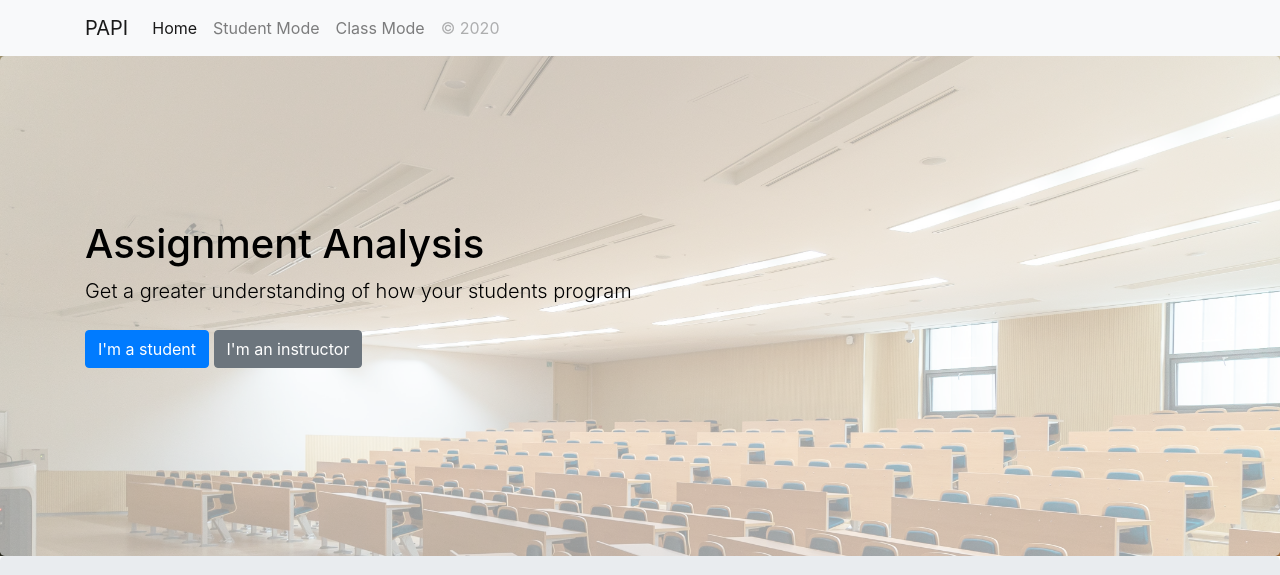
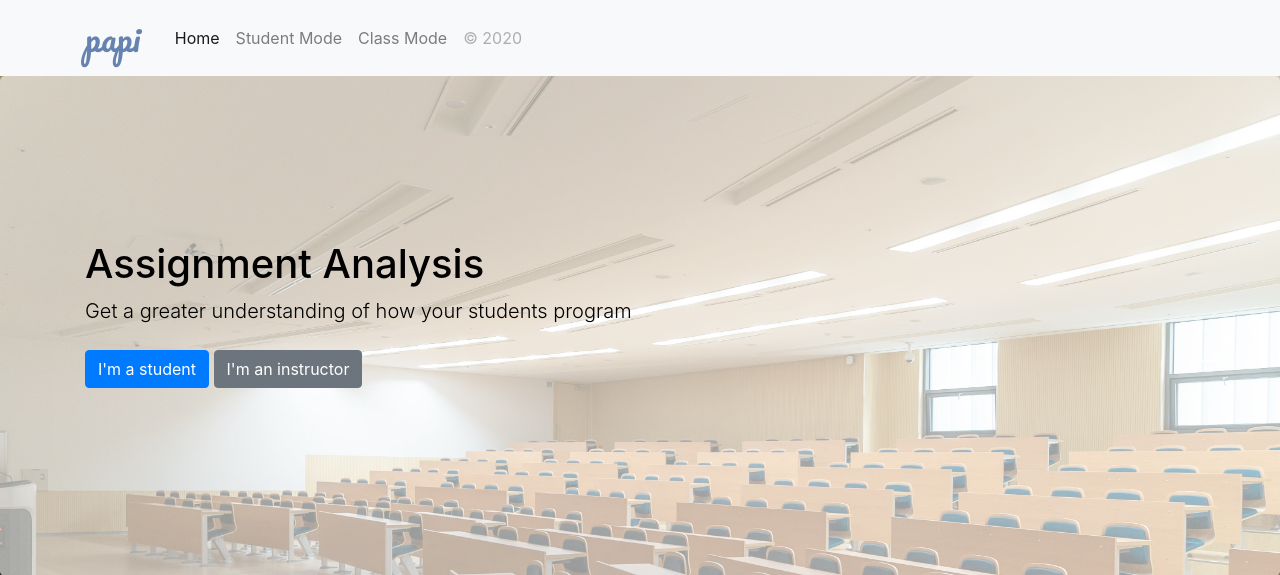
Before and after one commit to DanielGauthier8/PAPI, a Flask app: page / in a window 1280 px wide. Shown: the top 575 px of the page. Run offline with Flask 2, Linux system fonts and the light colour scheme; parts of the project's set-up code (start-up, migrations or seed data) failed here and were passed over; some libraries are stand-ins or nearby versions.

Commit message:
Add logo font
Used logo font from oringal CSS theme

```diff
--- a/templates/index.html
+++ b/templates/index.html
@@ -4,8 +4,8 @@
     <meta charset="utf-8">
     <meta name="viewport" content="width=device-width, initial-scale=1, shrink-to-fit=no">
     <link rel="stylesheet" href="https://maxcdn.bootstrapcdn.com/bootstrap/4.0.0/css/bootstrap.min.css" integrity="sha384-Gn5384xqQ1aoWXA+058RXPxPg6fy4IWvTNh0E263XmFcJlSAwiGgFAW/dAiS6JXm" crossorigin="anonymous">
-	<link href="https://fonts.googleapis.com/icon?family=Material+Icons"
-	  rel="stylesheet">
+	<link href="https://fonts.googleapis.com/icon?family=Material+Icons" rel="stylesheet">
+	<link href="https://fonts.googleapis.com/css2?family=Pacifico&display=swap" rel="stylesheet">
 	<style>
 		.material-icons {
 			font-family: 'Material Icons';
@@ -22,7 +22,13 @@
 			-webkit-font-smoothing: antialiased;
 			text-rendering: optimizeLegibility;
 			margin-bottom: 25px;
-			}
+		}
+		.logo {
+			font-family: 'Pacifico', cursive;
+			font-size: 25pt !important;
+			color: #6582b1 !important;
+			margin-right: 20pt !important;
+		}
 	</style>
 
 	<title>PAPI</title>
@@ -31,7 +37,7 @@
 
 	<nav class="navbar navbar-expand-lg navbar-light bg-light">
 		<div class="container">
-		<a class="navbar-brand" href="#">PAPI</a>
+		<a class="navbar-brand logo" href="#">papi</a>
 		<button class="navbar-toggler" type="button" data-toggle="collapse" data-target="#navbarNav" aria-controls="navbarNav" aria-expanded="false" aria-label="Toggle navigation">
 		  <span class="navbar-toggler-icon"></span>
 		</button>
@@ -46,7 +52,7 @@
 			<li class="nav-item">
 				<a class="nav-link" href="upload_file_many">Class Mode</a>
 			  </li>
-			<li class="nav-item pull-right">
+			<li class="nav-item float-right">
 			  <a class="nav-link disabled" href="#">&copy; 2020</a>
 			</li>
 		  </ul>
```
Also changed, not shown: templates/file_analysis.html (+24 -12 lines).
